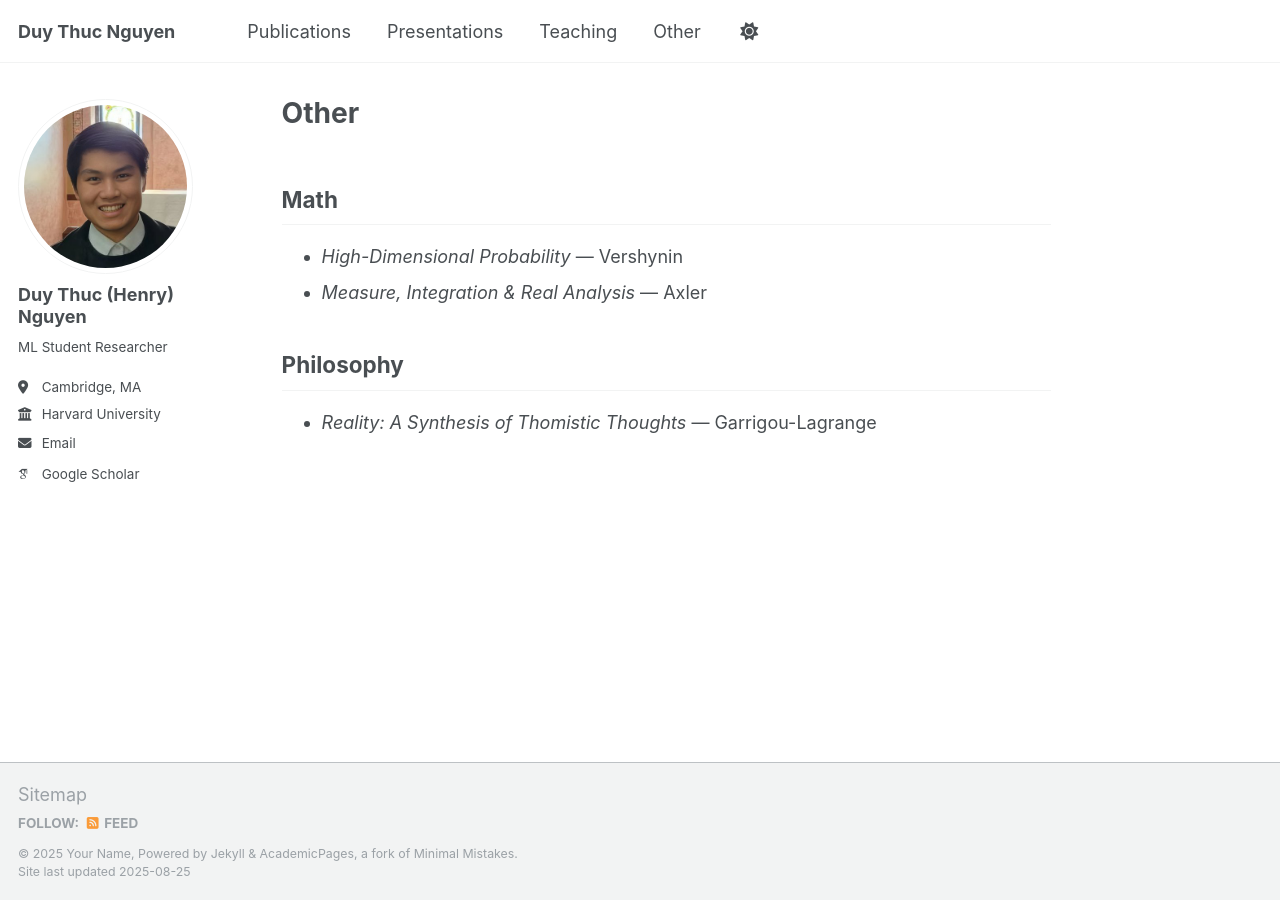
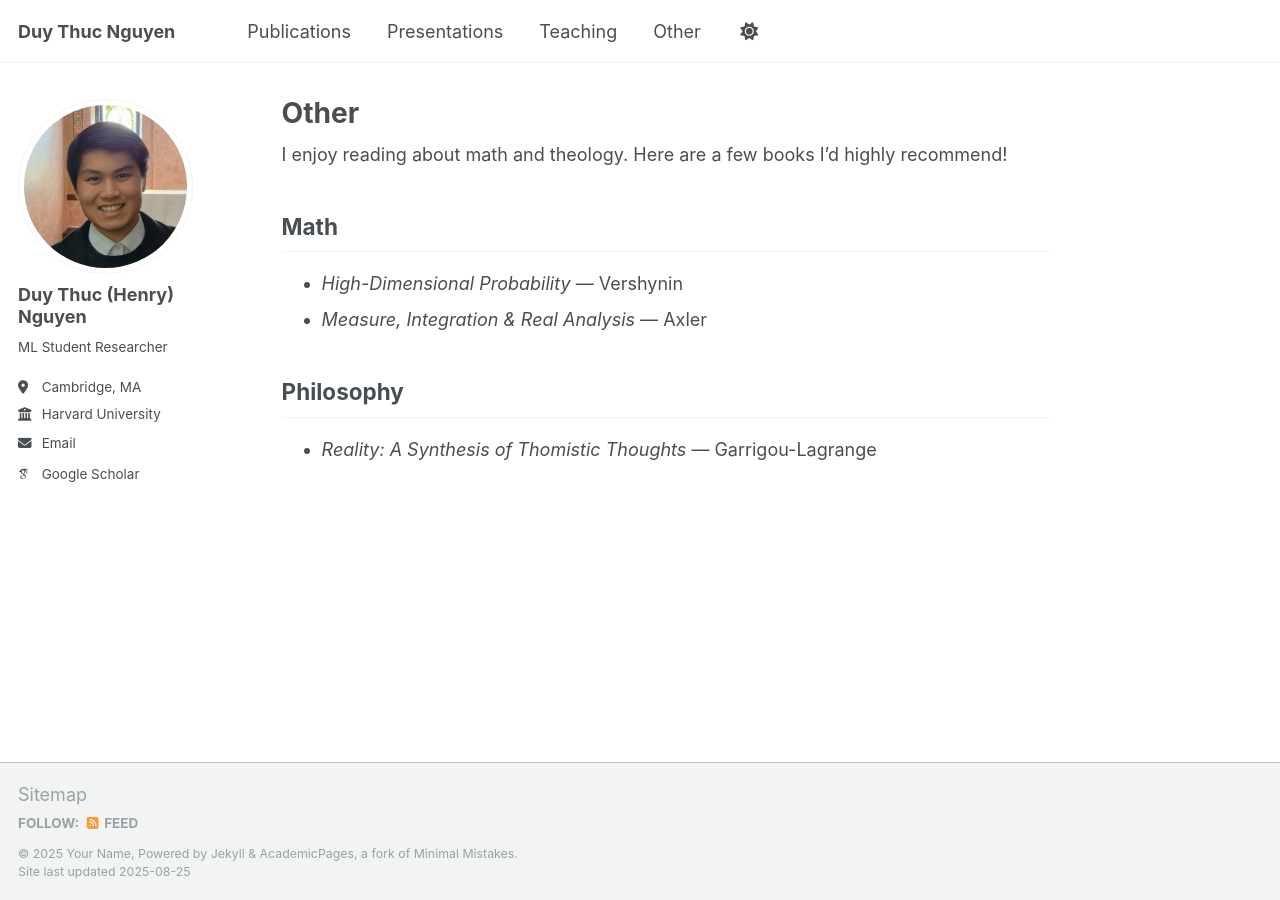
Before and after one commit to duythucnguyen/duythucnguyen.github.io, a Jekyll site: the page built from _pages/Other.md, in a window 1280 px wide. Built offline with Jekyll 4.4.1, drawn with Linux system fonts in a browser that asks for light colours; some web fonts are replaced; a script that is not in the unit is left out.

Commit message:
Add personal note and book recommendations to Other.md

```diff
--- a/_pages/Other.md
+++ b/_pages/Other.md
@@ -4,7 +4,7 @@ title: "Other"
 permalink: /other/
 author_profile: true
 ---
-
+I enjoy reading about math and theology. Here are a few books I'd highly recommend!
 ## Math
 - *High-Dimensional Probability* — Vershynin
 - *Measure, Integration & Real Analysis* — Axler
```
